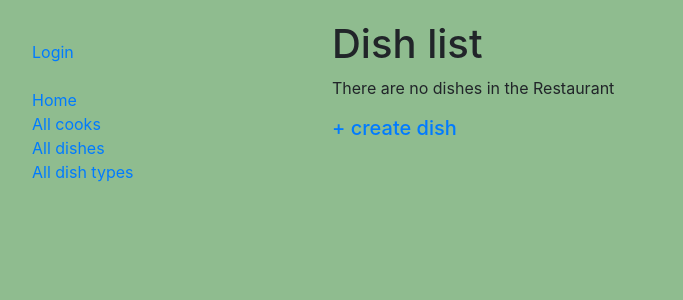
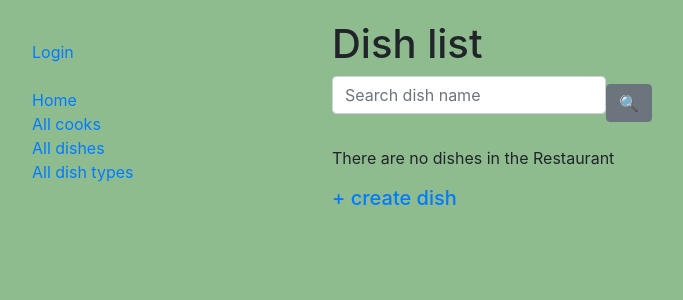
Before and after one commit to Bogdanneww/restaurant-kitchen-service, a Django app: page /restaurant/dishes/ in a window 1280 px wide. Shown: the top 300 px of the page, without its empty margins (3-686 px from the left). Run offline with Django 5.2, Linux system fonts and the light colour scheme; data that the repository does not hold is empty; some libraries are stand-ins or nearby versions.

Commit message:
Optimize dish search field

```diff
--- a/restaurant/forms.py
+++ b/restaurant/forms.py
@@ -21,3 +21,14 @@ class DishForm(forms.ModelForm):
     class Meta:
         model = Dish
         fields = "__all__"
+
+
+class DishSearchForm(forms.Form):
+    name = forms.CharField(
+        max_length=100,
+        required=False,
+        label="",
+        widget=forms.TextInput(
+            attrs={"placeholder": "Search dish name"}
+        )
+    )
--- a/restaurant/views.py
+++ b/restaurant/views.py
@@ -4,7 +4,7 @@ from django.shortcuts import render
 from django.views import generic
 from django.urls import reverse_lazy
 
-from .forms import CookCreationForm, DishForm
+from .forms import CookCreationForm, DishForm, DishSearchForm
 from .models import Dish, Cook, DishType
 
 
@@ -55,6 +55,11 @@ class DishListView(generic.ListView):
     queryset = Dish.objects.select_related("dish_type")
     paginate_by = 5
 
+    def get_context_data(self, *, object_list=None, **kwargs):
+        context = super(DishListView, self).get_context_data(**kwargs)
+        context["search_form"] = DishSearchForm()
+        return context
+
 
 class DishDetailView(generic.DetailView):
     model = Dish
--- a/templates/restaurant/dish_list.html
+++ b/templates/restaurant/dish_list.html
@@ -1,8 +1,12 @@
 {% extends "base.html" %}
+{% load crispy_forms_filters %}
 
 {% block content %}
   <h1>Dish list</h1>
-
+  <form method="get" action="" class="form-inline">
+    {{ search_form|crispy }}
+    <input class="btn btn-secondary" type="submit" value="🔍">
+  </form>
   {% if dish_list %}
     <ul>
       {% for dish in dish_list %}
```
